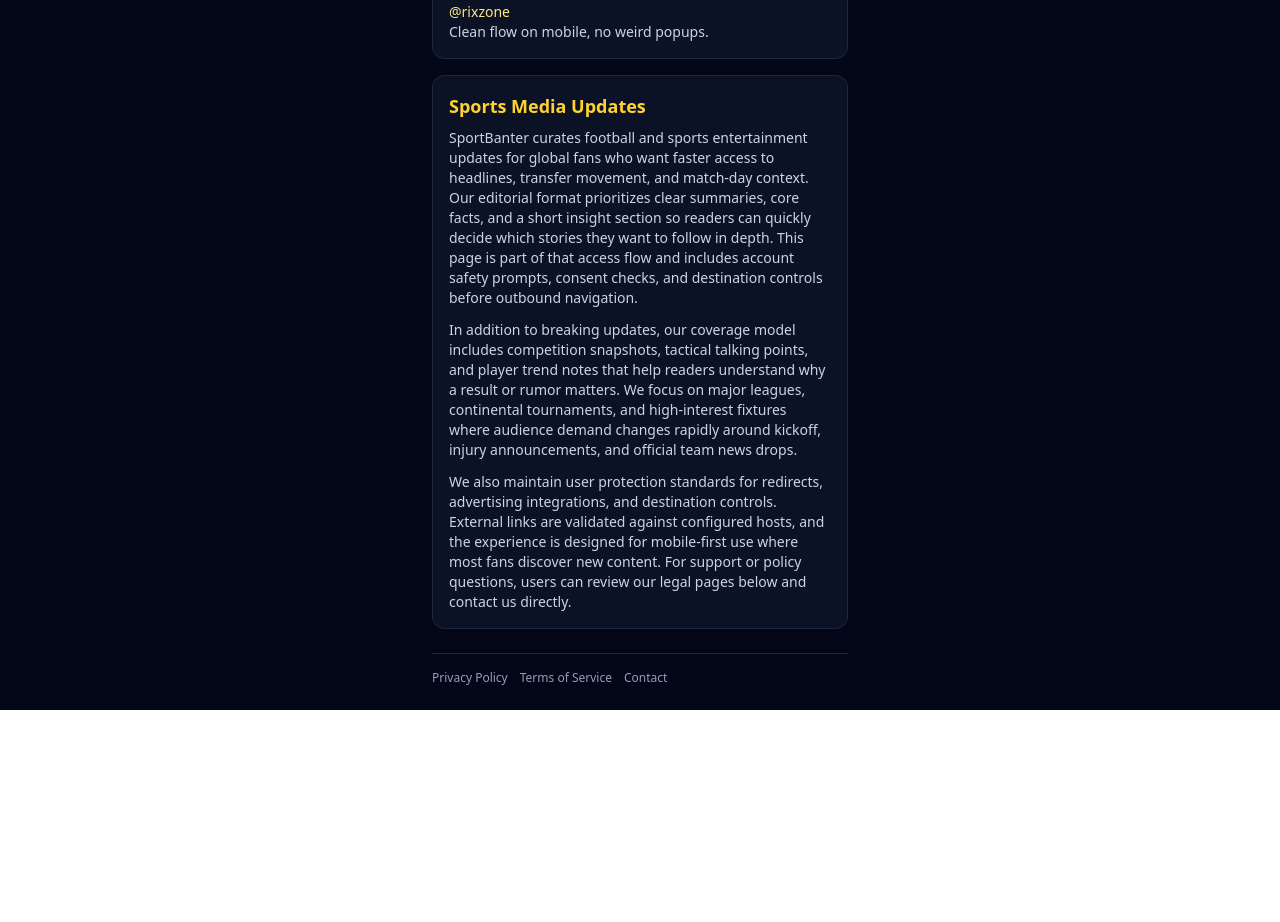
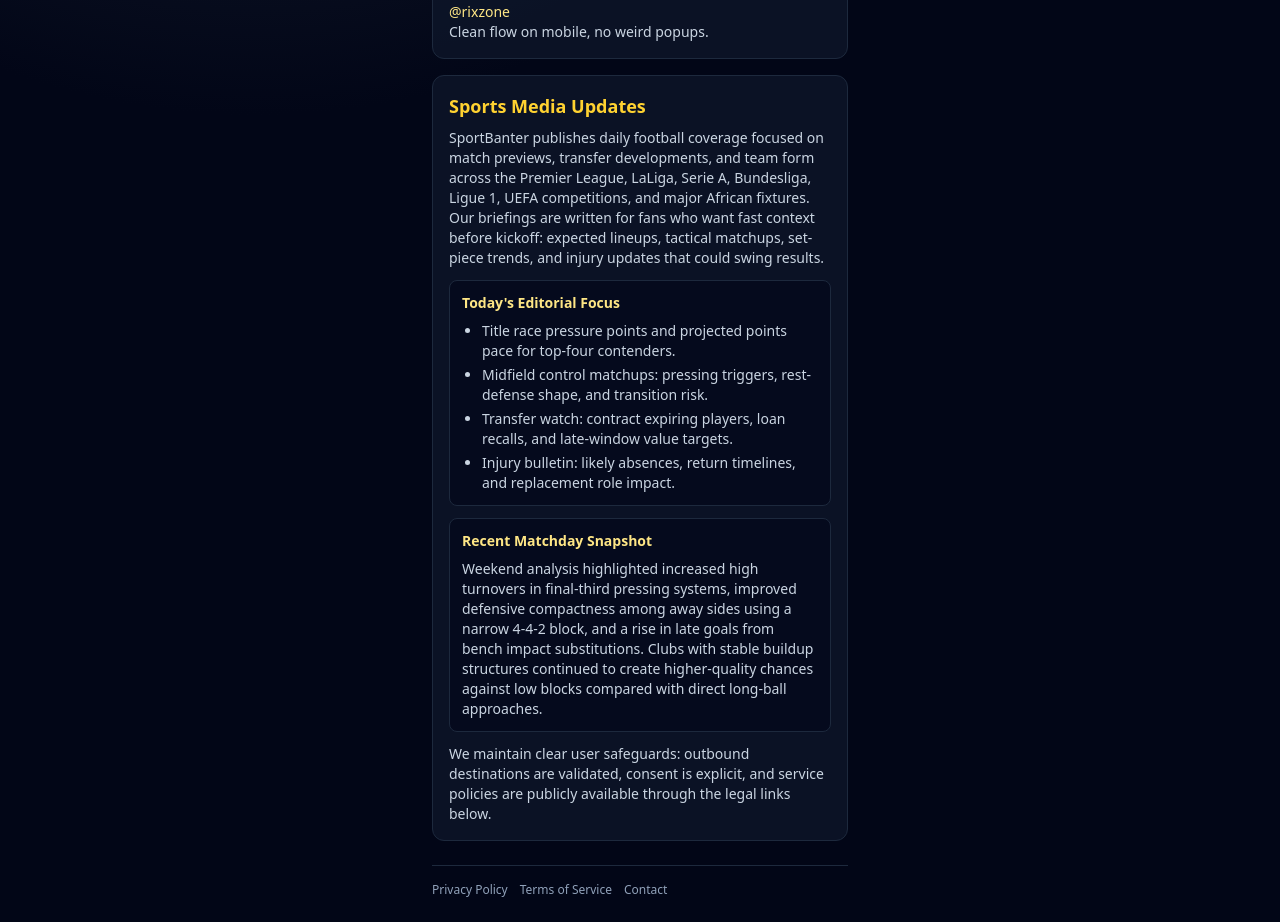
Before and after one commit to 3my1234/exo-click, a Next.js app: page / in a window 1280 px wide. Shown: the part 800-1722 px from the top of the page. Before the commit the page ends 1510 px from the top, so only its background shows below. Built offline with nearby package versions, Linux system fonts and the light colour scheme; no server answers.

Commit message:
Add clearly sports-focused editorial content on homepage

```diff
--- a/components/bridge-portal.tsx
+++ b/components/bridge-portal.tsx
@@ -210,23 +210,32 @@
       <section className="mt-4 rounded-xl border border-slate-800 bg-slate-900/70 p-4">
         <h2 className="text-lg font-semibold text-amber-300">Sports Media Updates</h2>
         <p className="mt-2 text-sm text-slate-300">
-          SportBanter curates football and sports entertainment updates for global fans who want faster access to
-          headlines, transfer movement, and match-day context. Our editorial format prioritizes clear summaries, core
-          facts, and a short insight section so readers can quickly decide which stories they want to follow in depth.
-          This page is part of that access flow and includes account safety prompts, consent checks, and destination
-          controls before outbound navigation.
+          SportBanter publishes daily football coverage focused on match previews, transfer developments, and team form
+          across the Premier League, LaLiga, Serie A, Bundesliga, Ligue 1, UEFA competitions, and major African
+          fixtures. Our briefings are written for fans who want fast context before kickoff: expected lineups, tactical
+          matchups, set-piece trends, and injury updates that could swing results.
         </p>
+        <div className="mt-3 rounded-lg border border-slate-800 bg-slate-950/60 p-3">
+          <h3 className="text-sm font-semibold text-amber-200">Today&apos;s Editorial Focus</h3>
+          <ul className="mt-2 list-disc space-y-1 pl-5 text-sm text-slate-300">
+            <li>Title race pressure points and projected points pace for top-four contenders.</li>
+            <li>Midfield control matchups: pressing triggers, rest-defense shape, and transition risk.</li>
+            <li>Transfer watch: contract expiring players, loan recalls, and late-window value targets.</li>
+            <li>Injury bulletin: likely absences, return timelines, and replacement role impact.</li>
+          </ul>
+        </div>
+        <div className="mt-3 rounded-lg border border-slate-800 bg-slate-950/60 p-3">
+          <h3 className="text-sm font-semibold text-amber-200">Recent Matchday Snapshot</h3>
+          <p className="mt-2 text-sm text-slate-300">
+            Weekend analysis highlighted increased high turnovers in final-third pressing systems, improved defensive
+            compactness among away sides using a narrow 4-4-2 block, and a rise in late goals from bench impact
+            substitutions. Clubs with stable buildup structures continued to create higher-quality chances against low
+            blocks compared with direct long-ball approaches.
+          </p>
+        </div>
         <p className="mt-3 text-sm text-slate-300">
-          In addition to breaking updates, our coverage model includes competition snapshots, tactical talking points,
-          and player trend notes that help readers understand why a result or rumor matters. We focus on major leagues,
-          continental tournaments, and high-interest fixtures where audience demand changes rapidly around kickoff,
-          injury announcements, and official team news drops.
-        </p>
-        <p className="mt-3 text-sm text-slate-300">
-          We also maintain user protection standards for redirects, advertising integrations, and destination controls.
-          External links are validated against configured hosts, and the experience is designed for mobile-first use
-          where most fans discover new content. For support or policy questions, users can review our legal pages below
-          and contact us directly.
+          We maintain clear user safeguards: outbound destinations are validated, consent is explicit, and service
+          policies are publicly available through the legal links below.
         </p>
       </section>
 
```
